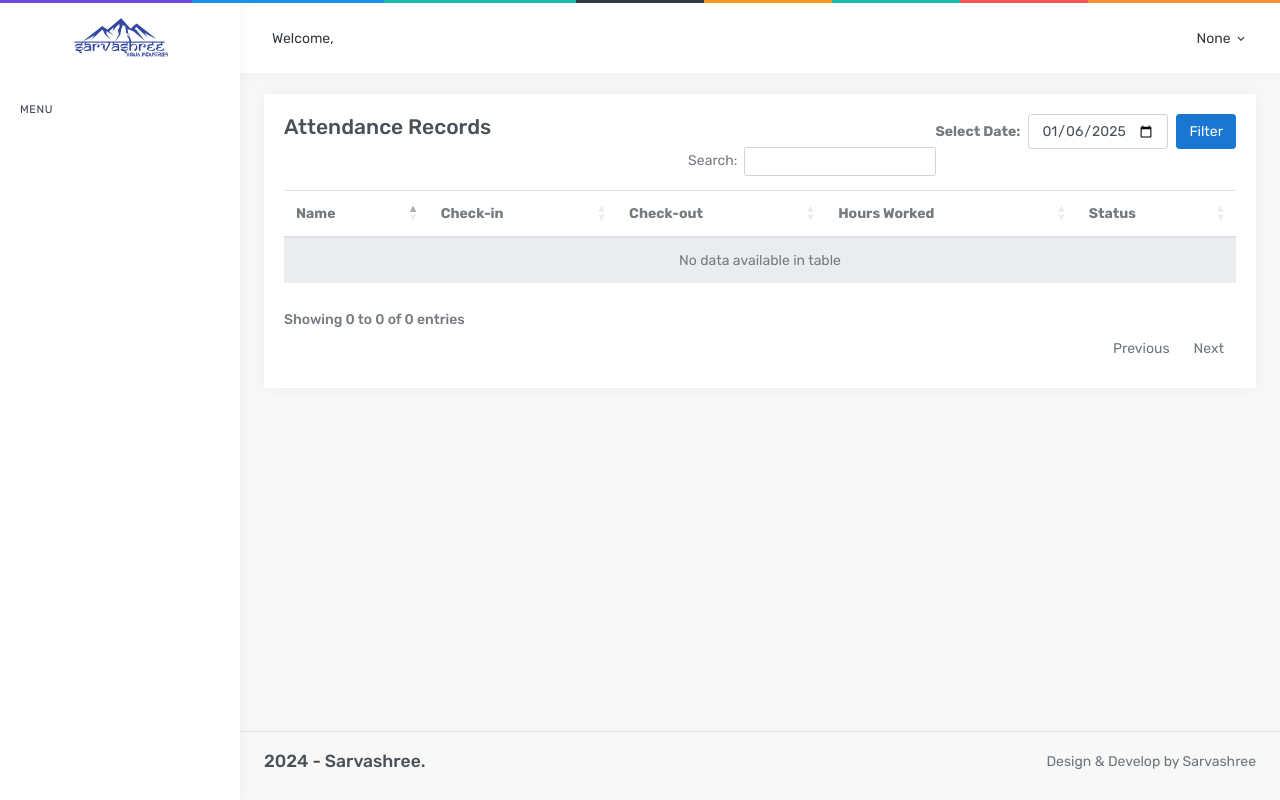
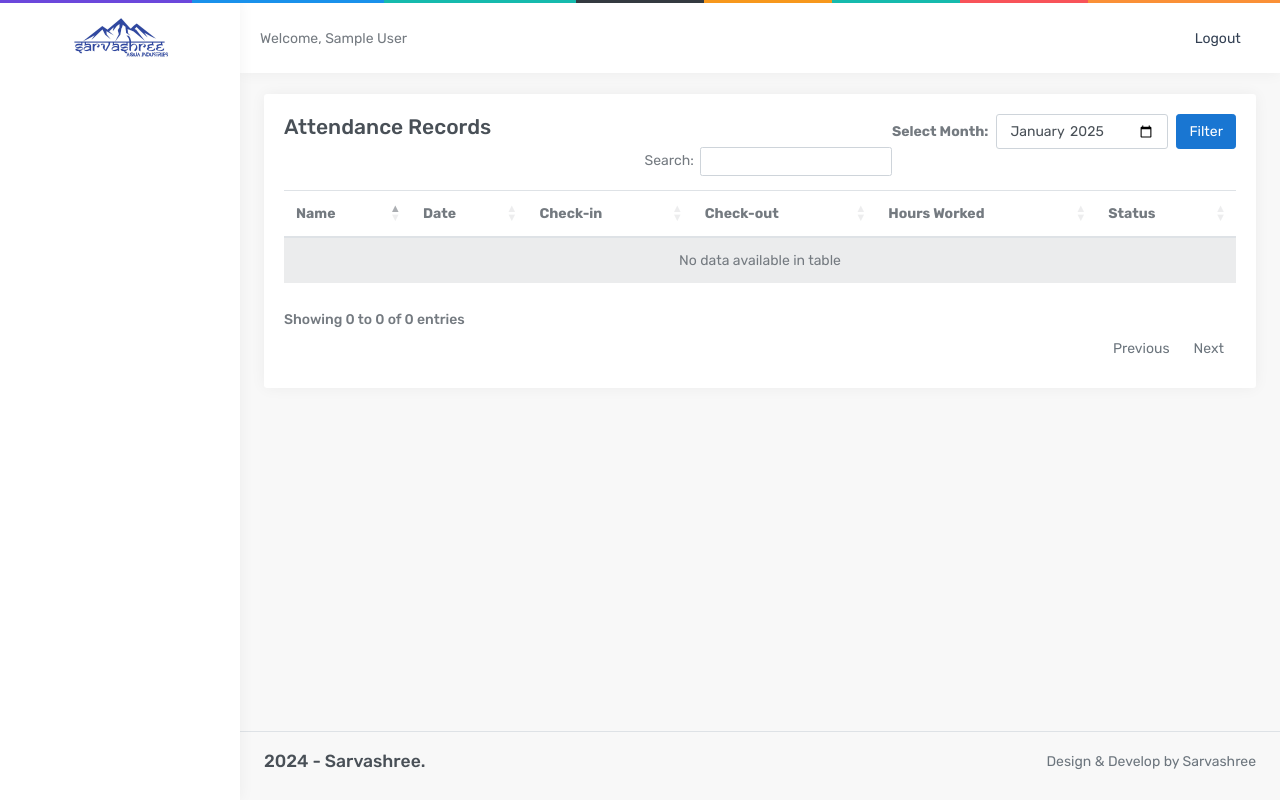
Before and after one commit to Bic-ky/inventory, a Django app: page /account/attendance/ in a window 1280 px wide. Run offline with Django 4.2, Linux system fonts and the light colour scheme; the visitor is signed in with stand-in values (Sample User, id 1); parts of the project's set-up code (start-up, migrations or seed data) failed here and were passed over; some libraries are stand-ins or nearby versions.

Commit message:
modify attadance dashboard

```diff
--- a/account/models.py
+++ b/account/models.py
@@ -12,11 +12,13 @@ class UserManager(BaseUserManager):
         if not phone_number:
             raise ValueError("The Phone Number field must be set")
 
-        user = self.model(phone_number=phone_number , role=role)
+        user = self.model(phone_number=phone_number, role=role)
         if password:
             # Hash the password using set_password
             user.set_password(password)
-            print(f"Password after hashing: {user.password}")  # Debug: Verify password is hashed
+            print(
+                f"Password after hashing: {user.password}"
+            )  # Debug: Verify password is hashed
         else:
             raise ValueError("Password must be provided")
         user.save(using=self._db)
--- a/account/views.py
+++ b/account/views.py
@@ -24,6 +24,7 @@ from django.db.models import Sum
 
 from django.utils.timezone import is_naive, make_aware
 from django.utils import timezone
+from datetime import timedelta
 
 
 def check_role_admin(user):
@@ -197,21 +198,29 @@ def driver_dashboard(request):
 def attendance(request):
     # Get today's date
     today = timezone.now().date()
+    current_month_start = today.replace(day=1)
+    current_month_end = (
+        today.replace(month=today.month % 12 + 1, day=1)
+        if today.month < 12
+        else today.replace(year=today.year + 1, month=1, day=1)
+    ) - timedelta(days=1)
 
-    # Get the filter date from request or default to today
-    filter_date_str = request.GET.get("date", today.strftime("%Y-%m-%d"))
-    try:
-        filter_date = datetime.strptime(filter_date_str, "%Y-%m-%d").date()
-    except ValueError:
-        filter_date = today
+    # Get the filter month from request or default to the current month
+    filter_month_str = request.GET.get("month", today.strftime("%Y-%m"))
+    if filter_month_str:
+        filter_month_date = datetime.strptime(filter_month_str, "%Y-%m").date()
+        current_month_start = filter_month_date.replace(day=1)
+        current_month_end = (
+            filter_month_date.replace(month=filter_month_date.month % 12 + 1, day=1)
+            if filter_month_date.month < 12
+            else filter_month_date.replace(
+                year=filter_month_date.year + 1, month=1, day=1
+            )
+        ) - timedelta(days=1)
 
-    # Ensure the filter date range covers the entire day
-    start_of_day = make_aware(datetime.combine(filter_date, datetime.min.time()))
-    end_of_day = make_aware(datetime.combine(filter_date, datetime.max.time()))
-
-    # Query attendance records within the filtered date
+    # Query attendance records within the filtered month
     attendance_records = Attendance.objects.filter(
-        check_in__range=(start_of_day, end_of_day)
+        check_in__date__range=(current_month_start, current_month_end)
     )
 
     # Aggregate total hours worked
@@ -221,9 +230,10 @@ def attendance(request):
 
     context = {
         "attendance_records": attendance_records,
-        "filter_date": filter_date,
+        "filter_month": filter_month_str,
         "total_hours_worked": round(total_hours_worked, 2),
         "today": today,
+        "current_month_start": current_month_start,
     }
 
     return render(request, "account/attendance.html", context)
--- a/templates/account/attendance.html
+++ b/templates/account/attendance.html
@@ -9,17 +9,19 @@
 
                 <!-- Date filter form -->
                 <form method="GET" id="date-filter-form" class="form-inline float-right">
-                    <label for="filter-date" class="mr-2 font-weight-bold">Select Date:</label>
-                    <input type="date" id="filter-date" name="date" class="form-control mr-2"
-                           max="{{ today|date:'Y-m-d' }}" value="{{ filter_date|date:'Y-m-d' }}">
+                    <label for="filter-date" class="mr-2 font-weight-bold">Select Month:</label>
+                    <input type="month" id="filter-date" name="month" class="form-control mr-2" value="{{ current_month_start|date:'Y-m' }}">
                     <button type="submit" class="btn btn-primary">Filter</button>
                 </form>
                 <!-- Attendance Table -->
                 <h4>Attendance Records</h4>
-                <table id="datatable-buttons" class="table table-striped dt-responsive nowrap">
+                <table id="datatable-buttons" class="table table-striped dt-responsive nowrap"
+                    data-driver="{{ request.user.full_name }}"
+                    data-month="{{ current_month_start|date:'F Y' }}">
                     <thead>
                         <tr>
                             <th>Name</th>
+                            <th>Date</th>
                             <th>Check-in</th>
                             <th>Check-out</th>
                             <th>Hours Worked</th>
@@ -31,14 +33,19 @@
                         {% for record in attendance_records %}
                         <tr>
                             <td>{{ record.user.full_name }}</td>
-                            <!-- Use the `time` filter to display time in 12-hour format with AM/PM -->
+                            <td>
+                                {% if record.check_in %}
+                                    {{ record.check_in|date:"Y-m-d" }}
+                                {% else %}
+                                    --
+                                {% endif %}
+                            </td>
                             <td>{{ record.check_in|time:"h:i A" }}</td>
                             <td>
-                                <!-- Handle case where check_out might be null -->
                                 {% if record.check_out %}
                                     {{ record.check_out|time:"h:i A" }}
                                 {% else %}
-                                    Not Checked Out
+                                    Not Checked
                                 {% endif %}
                             </td>
                             <td>{{ record.hours_worked }}</td>
@@ -52,28 +59,78 @@
                         </tr>
                         {% endfor %}
                     </tbody>
+                </table>
+            </div>
+        </div>
+    </div>
+</div>
 
-
-
-
-
-                </table>
-
-
-            </div> <!-- end card body-->
-        </div> <!-- end card -->
-    </div><!-- end col-->
-</div>
-<!-- end row-->
-
-<!-- DataTables JS for adding print and excel functionality -->
+<!-- DataTables JS for adding print, PDF, and Excel functionality -->
 <script>
     $(document).ready(function () {
+        const driverName = $('#datatable-buttons').data('driver');
+        const monthYear = $('#datatable-buttons').data('month');
+
         $('#datatable-buttons').DataTable({
             responsive: true,
             dom: 'Bfrtip',
             buttons: [
-                'copy', 'csv', 'excel', 'pdf', 'print'
+                {
+                    extend: 'print',
+                    text: 'Print',
+                    customize: function (win) {
+                        $(win.document.body).css('font-size', '14px');
+                        $(win.document.body).css('margin', '20px'); /* Add margin for all sides */
+                        $(win.document.body).prepend(`
+                            <h1 style="text-align: center;">Sarvashree</h1>
+                            <h3 style="text-align: center;">Attendance of Month - ${monthYear}</h3>
+                            <h4 style="text-align: center;">Driver Name: ${driverName}</h4>
+                            <br>
+                        `);
+                        $(win.document.body).find('table').css('width', '100%');
+                        $(win.document.body).find('table').css('border-collapse', 'collapse');
+                        $(win.document.body).find('table th, table td').css('padding', '8px');
+                        $(win.document.body).find('table th, table td').css('border', '1px solid #ddd');
+                    }
+                },
+                {
+                    extend: 'excelHtml5',
+                    text: 'Download as Excel',
+                    filename: function () {
+                        return `Attendance_of_${driverName}_${monthYear.replace(' ', '_')}`;
+                    },
+                    title: function () {
+                        return `Attendance of - ${driverName} - ${monthYear}`;
+                    }
+                },
+                {
+                    extend: 'pdfHtml5',
+                    text: 'Download as PDF',
+                    filename: `Attendance_of_${driverName}_${monthYear.replace(' ', '_')}`,
+                    customize: function (doc) {
+                        doc.content.unshift(
+                            {
+                                text: 'Sarvashree',
+                                fontSize: 18,
+                                alignment: 'center',
+                                margin: [0, 0, 0, 5],
+                            },
+                            {
+                                text: `Attendance of Month - ${monthYear}`,
+                                fontSize: 14,
+                                alignment: 'center',
+                                margin: [0, 0, 0, 5],
+                            },
+                            {
+                                text: `Driver Name: ${driverName}`,
+                                fontSize: 12,
+                                alignment: 'center',
+                                margin: [0, 0, 0, 15],
+                            }
+                        );
+                        doc.styles.tableHeader.alignment = 'center';
+                    }
+                }
             ]
         });
     });
--- a/templates/base.html
+++ b/templates/base.html
@@ -17,7 +17,6 @@
         <link href="{% static "assets/css/bootstrap.min.css" %}" rel="stylesheet" type="text/css" />
         <link href="{% static "assets/css/theme.css" %}" rel="stylesheet" type="text/css" />
         <link href="{% static "assets/css/icons.css" %}" rel="stylesheet" type="text/css" />
-
 
         <script src="https://code.jquery.com/jquery-3.6.4.min.js"></script>
 
@@ -40,36 +39,16 @@
                             <i class="fa fa-fw fa-bars"></i>
                         </button>
 
-                        <div class="dropdown d-none d-sm-inline-block">
-                            <button type="button" class="btn header-item waves-effect"
-                                data-toggle="dropdown" aria-haspopup="true" aria-expanded="false">
-                                 Welcome, {{user.role}}
-                            </button>
-
+                        <div class="d-flex align-items-center">
+                            Welcome, {{user.full_name}}
                         </div>
                     </div>
 
                     <div class="d-flex align-items-center">
-
-                        <div class="dropdown d-inline-block ml-2">
-                            <button type="button" class="btn header-item waves-effect"
-                                data-toggle="dropdown" aria-haspopup="true" aria-expanded="false">
-                                <span class="d-none d-sm-inline-block ml-1"> {{user.phone_number}}</span>
-                                <i class="mdi mdi-chevron-down d-none d-sm-inline-block"></i>
-                            </button>
-                            <div class="dropdown-menu dropdown-menu-right">
-
-                                <a class="dropdown-item d-flex align-items-center justify-content-between"
-                                    href="">
-                                    Profile
-                                </a>
-
-                                <a class="dropdown-item d-flex align-items-center justify-content-between"
-                                    href="{% url "logout" %}">
-                                    <span>Log Out</span>
-                                </a>
-                            </div>
-                        </div>
+                        <a class="dropdown-item d-flex align-items-center justify-content-between"
+                            href="{% url "logout" %}">
+                            Logout
+                        </a>
                     </div>
                 </div>
             </header>
@@ -87,7 +66,6 @@
                     <div id="sidebar-menu">
                         <!-- Left Menu Start -->
                         <ul class="metismenu list-unstyled" id="side-menu">
-                            <li class="menu-title">Menu</li>
                             {% if user.role == user.ADMIN %}
                                 <li>
                                     <a href="{% url "admin_dashboard" %}" class="waves-effect"><i class="mdi mdi-home-analytics"></i><span>Dashboard</span></a>
@@ -185,7 +163,6 @@
             <!-- Left Sidebar End -->
 
             <div class="main-content">
-
                 <div class="page-content">
                     <div class="container-fluid">
                         {% block content %}
@@ -199,7 +176,6 @@
                 <footer class="footer">
                     <div class="container-fluid">
                         <div class="row">
-
                             <div class="col-sm-6">
                                 <h5> 2024 - Sarvashree. </h5>
                             </div>
```
Also changed, not shown: product/views.py (+11 -26 lines), templates/account/add_attendance.html (+6 -4 lines).
